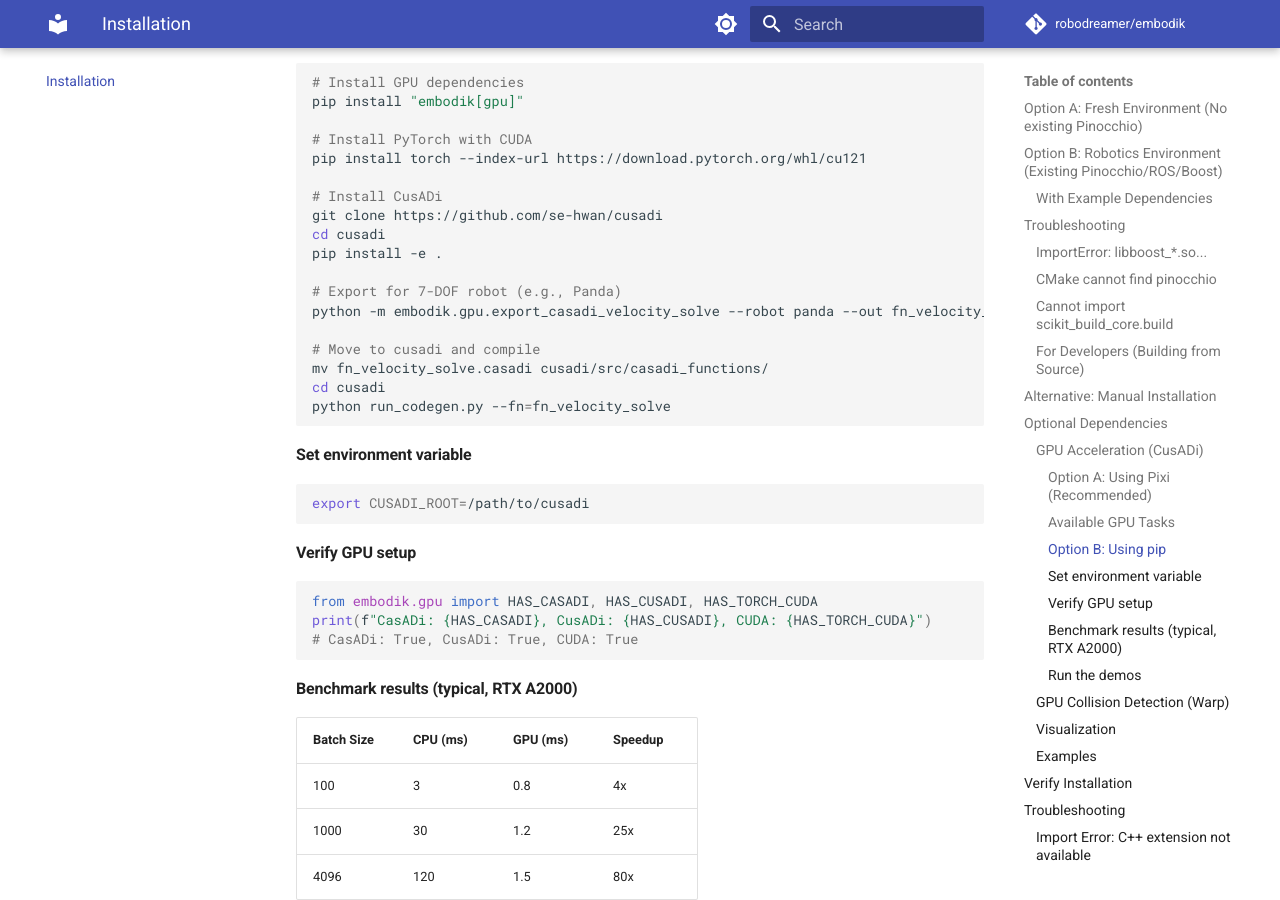
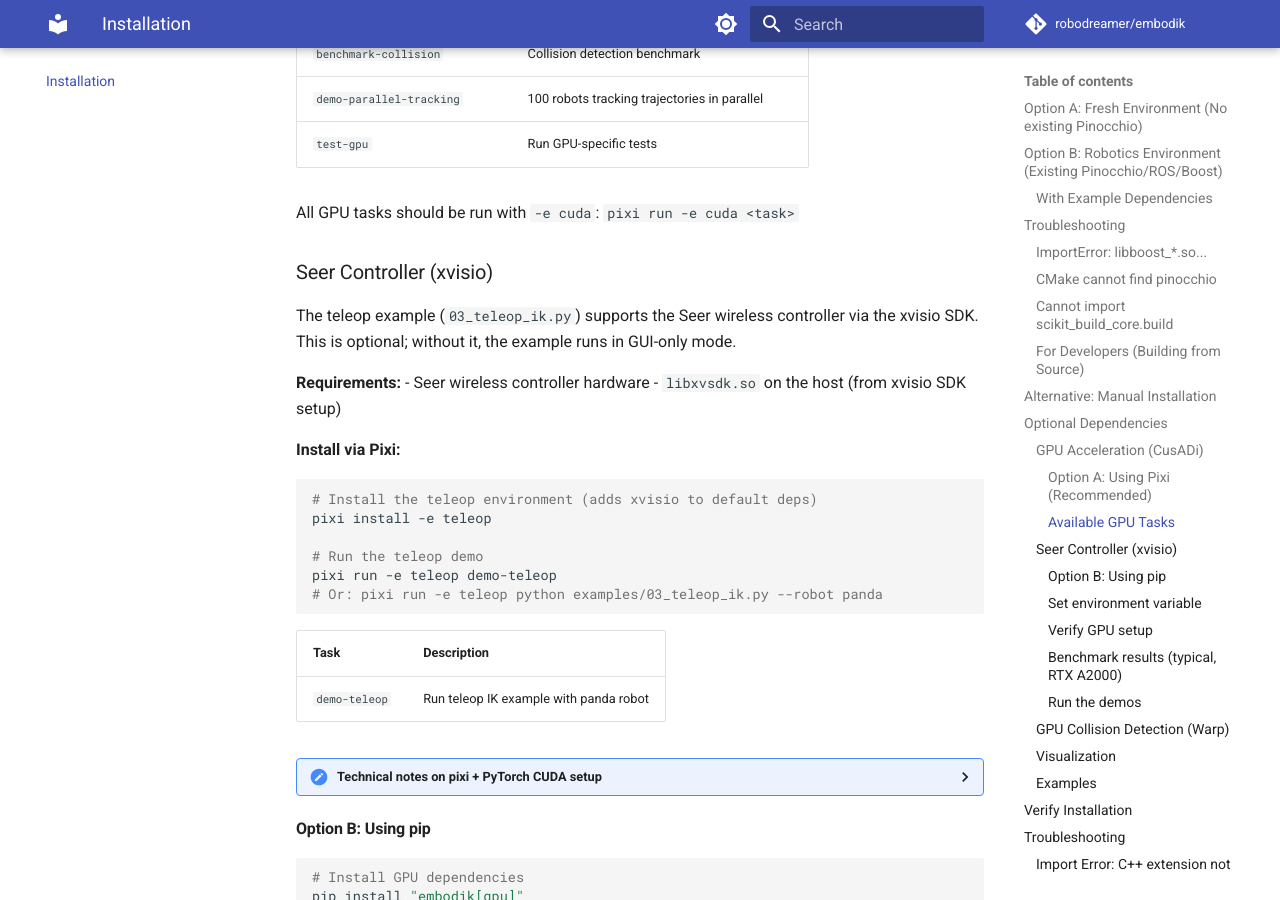
Before and after one commit to robodreamer/embodik, an MkDocs documentation site: the page built from docs/installation.md, in a window 1280 px wide and 900 px high, scrolled down 5040 px. Built offline with MkDocs 1.6.1 and Material for MkDocs 9.7.7, drawn with Linux system fonts in a browser that asks for light colours; comment, search, counter and statistics services are not loaded; some of the changed text lies outside the part shown.

Commit message:
Make xvisio optional for CI, add teleop install docs
- Move xvisio to optional teleop feature (pixi install -e teleop)
- Add docs for Seer controller / xvisio install via Pixi
- Update README, installation.md, examples/index.md
- Fixes CI/docs build failure when libxvsdk.so unavailable

````diff
--- a/docs/installation.md
+++ b/docs/installation.md
@@ -124,6 +124,20 @@ That's it! Pixi automatically:
 ```bash
 pixi run install-rebuild
 ```
+
+**Optional: Seer controller (xvisio) for teleop examples**
+
+The teleop example (`03_teleop_ik.py`) uses the xvisio SDK for Seer wireless controller support. xvisio is optional and requires `libxvsdk.so` on the host. To install it via Pixi:
+
+```bash
+# Install the teleop environment (includes xvisio)
+pixi install -e teleop
+
+# Run the teleop demo (requires Seer controller + libxvsdk.so)
+pixi run -e teleop demo-teleop
+```
+
+Without xvisio, the teleop example runs in GUI-only mode with transform controls.
 
 **Activate the environment:**
 ```bash
@@ -258,6 +272,29 @@ pixi run -e cuda benchmark-gpu      # Batch IK benchmark
 | `test-gpu` | Run GPU-specific tests |
 
 All GPU tasks should be run with `-e cuda`: `pixi run -e cuda <task>`
+
+### Seer Controller (xvisio)
+
+The teleop example (`03_teleop_ik.py`) supports the Seer wireless controller via the xvisio SDK. This is optional; without it, the example runs in GUI-only mode.
+
+**Requirements:**
+- Seer wireless controller hardware
+- `libxvsdk.so` on the host (from xvisio SDK setup)
+
+**Install via Pixi:**
+
+```bash
+# Install the teleop environment (adds xvisio to default deps)
+pixi install -e teleop
+
+# Run the teleop demo
+pixi run -e teleop demo-teleop
+# Or: pixi run -e teleop python examples/03_teleop_ik.py --robot panda
+```
+
+| Task | Description |
+|------|-------------|
+| `demo-teleop` | Run teleop IK example with panda robot |
 
 <details>
 <summary><strong>Technical notes on pixi + PyTorch CUDA setup</strong></summary>
````
Also changed, not shown: README.md (+2 -0 lines), docs/examples/index.md (+2 -0 lines), pixi.toml (+9 -2 lines), 2 other files.
